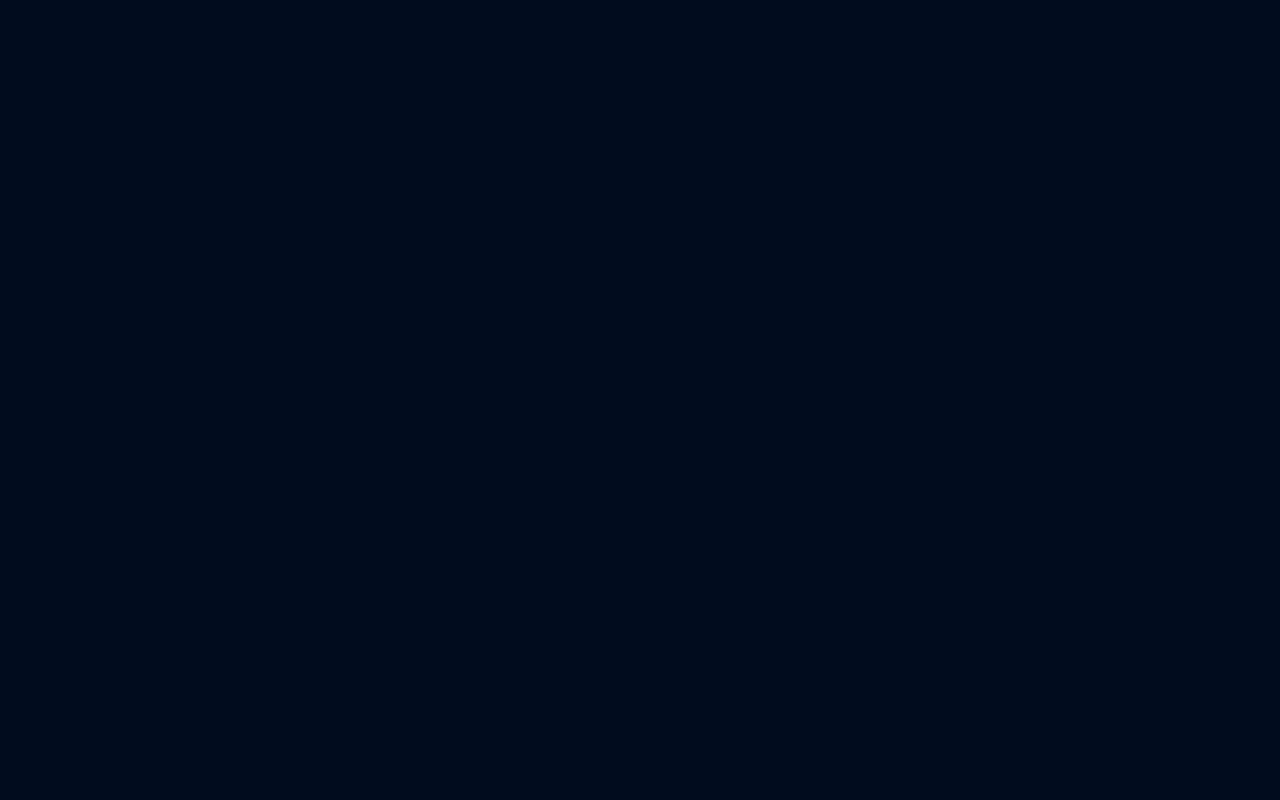
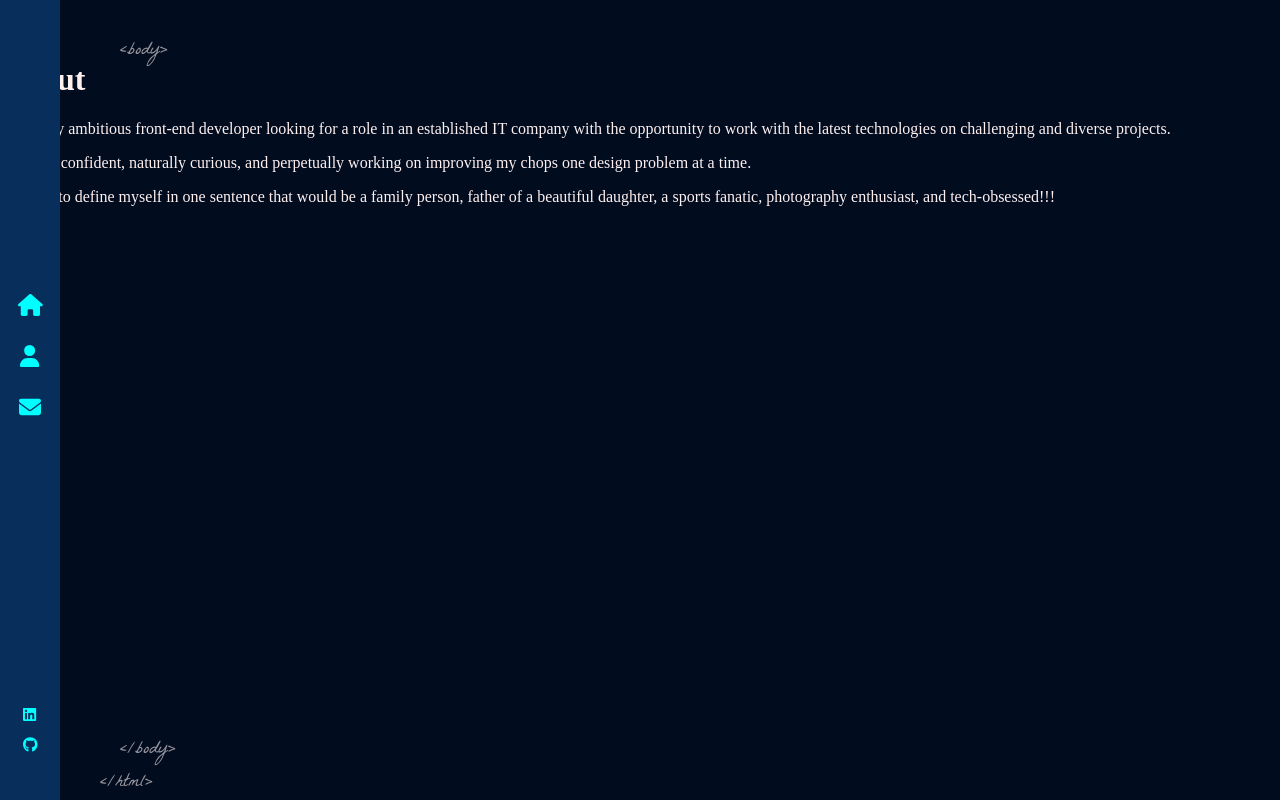
Before and after one commit to Mihisanka/portfolio-react, a React (Create React App) app in the folder portfolio/: page /about in a window 1280 px wide. Before the commit this address had no page. Built offline with nearby package versions, Linux system fonts and the light colour scheme.

Commit message:
about page

```diff
--- a/portfolio/src/App.js
+++ b/portfolio/src/App.js
@@ -2,6 +2,7 @@ import './App.scss';
 import {Route, Routes} from 'react-router-dom'
 import  Layout from'./components/Layout'
 import Home from './components/Home';
+import About from './components/About';
 
 
 function App() {
@@ -9,8 +10,8 @@ function App() {
     <>
     <Routes>
       <Route path='/' element={<Layout/>}>
-
-        <Route index element={<Home/>} />
+      <Route index element={<Home/>} />
+      <Route path='about' element={<About/>} />
 
       </Route>
     </Routes>
--- /dev/null
+++ b/portfolio/src/components/About/index.js
@@ -0,0 +1,36 @@
+import React from 'react';
+import AnimatedLetters from '../AnimatedLetters';
+import './index.scss';
+
+const About = () => {
+  return (
+    <div className='container about-us'>
+        <div className='text-zone'>
+            <h1>
+        <AnimatedLetters
+             startArray={['A', 'b', 'o', 'u', 't']}
+             endArray={['M', 'e', '.']}
+             idx={15}
+             />
+             </h1>
+             <p>
+            I'm a very ambitious front-end developer looking for a role in an
+            established IT company with the opportunity to work with the latest
+            technologies on challenging and diverse projects.
+          </p>
+          <p align="LEFT">
+            I'm quiet confident, naturally curious, and perpetually working on
+            improving my chops one design problem at a time.
+          </p>
+          <p>
+            If I need to define myself in one sentence that would be a family
+            person, father of a beautiful daughter, a sports fanatic,
+            photography enthusiast, and tech-obsessed!!!
+          </p>
+
+        </div>
+    </div>
+  );
+};
+
+export default About;
--- a/portfolio/src/components/Layout/index.js
+++ b/portfolio/src/components/Layout/index.js
@@ -1,6 +1,8 @@
 import { Outlet } from 'react-router-dom';
-import Sidebar from '../sidebar'; // Assuming sidebar.js is in the parent directory
+import Sidebar from '../sidebar';
+// Assuming sidebar.js is in the parent directory
 import './index.scss';
+
 
 const Layout = () => {
     return (
--- a/portfolio/src/components/Layout/index.scss
+++ b/portfolio/src/components/Layout/index.scss
@@ -39,3 +39,31 @@
     animation-delay: 1s;
 
 }
+
+
+.about-page{
+    .text-zone{
+        position: absolute;
+        left: 10%;
+        top: 50%;
+        transform: translateY(-50%);
+        width: 35%;
+        vertical-align: middle;
+        display: table-cell;
+        max-height: 90%;
+        h1{
+            font-size: 53px;
+            font-family: 'Coolvetica';
+            color: aliceblue;
+            font-weight: 400;
+            margin-top: 0;
+            position: relative;
+            margin-bottom: 40px;
+            left: 10px;
+
+            &::before{
+
+            }
+        }
+    }
+}
```
Also changed, not shown: portfolio/src/components/Logo/index.js (+3 -11 lines), portfolio/src/components/About/index.scss (added).
